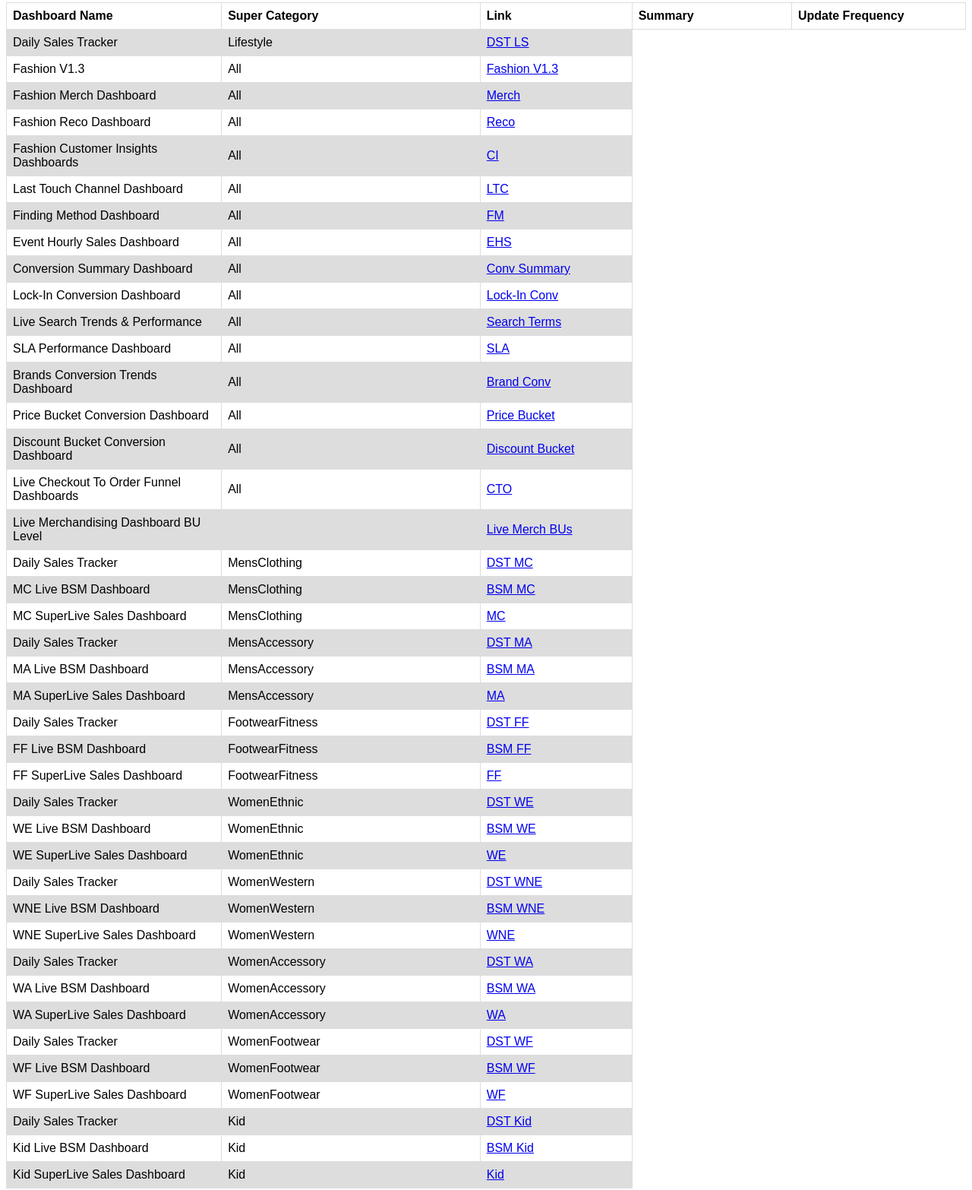
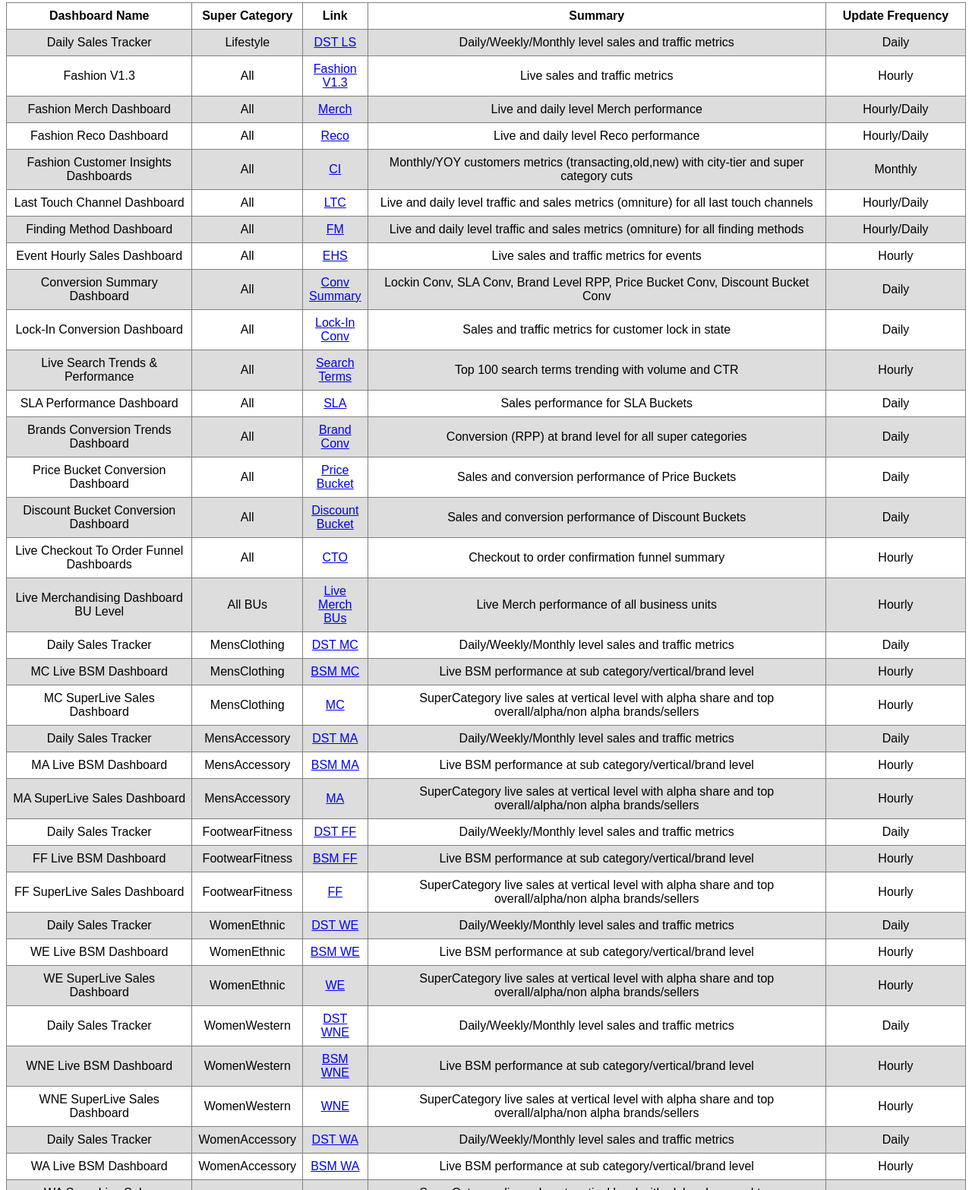
Before and after one commit to apretesh/apretesh.github.io, a plain HTML site: page index.html in a window 1280 px wide. Shown: the part 52-1618 px from the top of the page at 76% size. Drawn offline with Linux system fonts and the light colour scheme.

Commit message:
Final_mostly

```diff
--- a/index.html
+++ b/index.html
@@ -8,8 +8,8 @@ table {
 }
 
 td, th {
-  border: 1px solid #dddddd;
-  text-align: left;
+  border: 1px solid #808080;
+  text-align:center;
   padding: 8px;
 }
 
@@ -23,11 +23,11 @@ tr:nth-child(even) {
 <h2>Dashboard Links</h2>
 
 <table>
-  <col width="20">
-  <col width="10">
-  <col width="10">
-  <col width="40">
-  <col width="20">
+  <col width="20%">
+  <col width="10%">
+  <col width="5%">
+  <col width="50%">
+  <col width="15%">
   <tr>
     <th>Dashboard Name</th>
     <th>Super Category</th>
@@ -39,206 +39,288 @@ tr:nth-child(even) {
     <td>Daily Sales Tracker</td>
     <td>Lifestyle</td>
     <td><a href="https://docs.google.com/spreadsheets/d/186t_77TG7KYoMU8xemZQYYXuatYkhzgFs1y2puYcErE/edit#gid=1218004336">DST LS</a></td>
-  </tr>
+<td>Daily/Weekly/Monthly level sales and traffic metrics</td>
+<td>Daily</td>
+</tr>
   <tr>
     <td>Fashion V1.3</td>
     <td>All</td>
     <td><a href="https://docs.google.com/spreadsheets/d/1Nhfrcd4PPLS8fCX31UgzSLR7rBvyr0W5r43sbFd-7_c/edit#gid=194662815">Fashion V1.3</a></td>
+<td>Live sales and traffic metrics</td>
+<td>Hourly</td>
   </tr>
   <tr>
     <td>Fashion Merch Dashboard</td>
     <td>All</td>
     <td><a href="https://docs.google.com/spreadsheets/d/1vxNINg5GnYHWWEAJbAerZId0XvqTZZU35-b4wTY0M-s/edit?ts=5c7fbdc2#gid=320064005">Merch</a></td>
+<td>Live and daily level Merch performance</td>
+<td>Hourly/Daily</td>
   </tr>
   <tr>
     <td>Fashion Reco Dashboard</td>
     <td>All</td>
     <td><a href="https://docs.google.com/spreadsheets/d/1imsst79BbmGAsttONIVNnmlw39GiASoT4MaUOHzUhVU/edit?ts=5cac367e#gid=1246184016">Reco</a></td>
+<td>Live and daily level Reco performance</td>
+<td>Hourly/Daily</td>
   </tr>
   <tr>
     <td>Fashion Customer Insights Dashboards</td>
     <td>All</td>
     <td><a href="https://docs.google.com/spreadsheets/d/1dsnNsxJrPrHC_WT_zqez4_y_LRC01MCCGdjU81pL7zw/edit#gid=493513274">CI</a></td>
+<td>Monthly/YOY customers metrics (transacting,old,new) with city-tier and super category cuts</td>
+<td>Monthly</td>
   </tr>
   <tr>
     <td>Last Touch Channel Dashboard</td>
     <td>All</td>
     <td><a href="https://docs.google.com/spreadsheets/d/1zyvvkm_CTzOypsj4TI_NqtJ2-qo4vG81xh7BiD_0NcE/edit?ts=5c94c525#gid=657750270">LTC</a></td>
+<td>Live and daily level traffic and sales metrics (omniture) for all last touch channels</td>
+<td>Hourly/Daily</td>
   </tr>
   <tr>
     <td>Finding Method Dashboard</td>
     <td>All</td>
     <td><a href="https://docs.google.com/spreadsheets/d/1GxXtgo931lL7TvY3rQJqD9SsjfuBIO1fn8cGJR-qoTM/edit?ts=5cde9143#gid=1214334658">FM</a></td>
+<td>Live and daily level traffic and sales metrics (omniture) for all finding methods</td>
+<td>Hourly/Daily</td>
   </tr>
   <tr>
     <td>Event Hourly Sales Dashboard</td>
     <td>All</td>
     <td><a href="https://docs.google.com/spreadsheets/d/1ns8fzZ9UHjdXvFMkyPqihUv38uD43RR7HqwuOcTgrLI/edit#gid=0">EHS</a></td>
+<td>Live sales and traffic metrics for events</td>
+<td>Hourly</td>
   </tr>
   <tr>
     <td>Conversion Summary Dashboard</td>
     <td>All</td>
     <td><a href="https://docs.google.com/spreadsheets/d/1Ef87WCPLj7P2MpnaoQEmCvmyMbEehaPTfqlWFOEtftg/edit#gid=1989801892">Conv Summary</a></td>
+<td>Lockin Conv, SLA Conv, Brand Level RPP, Price Bucket Conv, Discount Bucket Conv</td>
+<td>Daily</td>
   </tr>
   <tr>
     <td>Lock-In Conversion Dashboard</td>
     <td>All</td>
     <td><a href="https://docs.google.com/spreadsheets/d/1MsuZ_oxZnP4zsEfIzlcs8lfcoHRJf7NoJnAlKW0izlA/edit?ts=5d1c6328#gid=840619186">Lock-In Conv</a></td>
+<td>Sales and traffic metrics for customer lock in state</td>
+<td>Daily</td>
   </tr>
   <tr>
     <td>Live Search Trends & Performance</td>
     <td>All</td>
     <td><a href="https://docs.google.com/spreadsheets/d/15iXYSzDbjGoM8ME_5RPUQrWBAsk2INRIcJtWnuvUdOQ/edit?ts=5d1caea5#gid=2143759297">Search Terms</a></td>
+<td>Top 100 search terms trending with volume and CTR</td>
+<td>Hourly</td>
   </tr>
   <tr>
     <td>SLA Performance Dashboard</td>
     <td>All</td>
     <td><a href="https://docs.google.com/spreadsheets/d/1VNBheBZTBGhrNLb7J3kymYzmvj8AbBWHBdNKBKJNvDw/edit#gid=297337668">SLA</a></td>
+<td>Sales performance for SLA Buckets</td>
+<td>Daily</td>
   </tr>
   <tr>
     <td>Brands Conversion Trends Dashboard</td>
     <td>All</td>
     <td><a href="https://docs.google.com/spreadsheets/d/16_f9vPcKg9RsT_kwVrMP3lDz1vbtU-_JKnKPTDFLidU/edit#gid=1533275178">Brand Conv</a></td>
+<td>Conversion (RPP) at brand level for all super categories</td>
+<td>Daily</td>
   </tr>
   <tr>
     <td>Price Bucket Conversion Dashboard</td>
     <td>All</td>
     <td><a href="https://docs.google.com/spreadsheets/d/1OFdyhhdTZyj6t1sSXPNMuBF_-HmgV2qMdXqZ3_NKbLg/edit#gid=1281302356">Price Bucket</a></td>
+<td>Sales and conversion performance of Price Buckets</td>
+<td>Daily</td>
   </tr>
   <tr>
     <td>Discount Bucket Conversion Dashboard</td>
     <td>All</td>
     <td><a href="https://docs.google.com/spreadsheets/d/1wHjD1UVigqSZNEMFwYkVgLE1Z78e3ecBAv_0rRXwNJY/edit?ts=5d70f363#gid=1281302356">Discount Bucket</a></td>
+<td>Sales and conversion performance of Discount Buckets</td>
+<td>Daily</td>
   </tr>
   <tr>
     <td>Live Checkout To Order Funnel Dashboards</td>
     <td>All</td>
     <td><a href="https://docs.google.com/spreadsheets/d/1LtRj-vzkfYap1UHrUCOdVA3uDWZzj5tdNrEI9-pGxug/edit?ts=5ccc1081#gid=603319074">CTO</a></td>
+<td>Checkout to order confirmation funnel summary</td>
+<td>Hourly</td>
   </tr>
    <tr>
     <td>Live Merchandising Dashboard BU Level</td>
-    <td></td>
+    <td>All BUs</td>
     <td><a href="https://docs.google.com/spreadsheets/d/1QzJfpZsnanVn8WBXeJVzhy4C-Ita13DU2lFuyrRr_3E/edit#gid=1332941353">Live Merch BUs</a></td>
+<td>Live Merch performance of all business units</td>
+<td>Hourly</td>
   </tr>
   <tr>
     <td>Daily Sales Tracker</td>
     <td>MensClothing</td>
     <td><a href="https://docs.google.com/spreadsheets/d/1CTWFQ3Rv0oHN2PPjm_Vgkgnlal3KqvbzdCOvE6BCnf8/edit#gid=0">DST MC</a></td>
+<td>Daily/Weekly/Monthly level sales and traffic metrics</td>
+<td>Daily</td>
   </tr>
   <tr>
     <td>MC Live BSM Dashboard</td>
     <td>MensClothing</td>
     <td><a href="https://docs.google.com/spreadsheets/d/1pQW094QCgElfNq9BhxSQfQdN86IYae6qDMWZc9d2hs4/edit#gid=0">BSM MC</a></td>
+<td>Live BSM performance at sub category/vertical/brand level</td>
+<td>Hourly</td>
   </tr>
    <tr>
     <td>MC SuperLive Sales Dashboard</td>
     <td>MensClothing</td>
     <td><a href="https://docs.google.com/spreadsheets/d/18nNZbjlMb5-dopY-zbxQ3sxnxbsS6rYxMPoV1hL_MMA/edit#gid=918523860">MC</a></td>
+<td>SuperCategory live sales at vertical level with alpha share and top overall/alpha/non alpha brands/sellers</td>
+<td>Hourly</td>
   </tr>
   <tr>
     <td>Daily Sales Tracker</td>
     <td>MensAccessory</td>
     <td><a href="https://docs.google.com/spreadsheets/d/1f0xAys_UfZ0sqB_YgWYG5jdBE2azxl9NkRMprqAFX7E/edit#gid=0">DST MA</a></td>
+<td>Daily/Weekly/Monthly level sales and traffic metrics</td>
+<td>Daily</td>
   </tr>
    <tr>
     <td>MA Live BSM Dashboard</td>
     <td>MensAccessory</td>
     <td><a href="https://docs.google.com/spreadsheets/d/1EqczoFZR_2s32VYEpbR2EiFxBqH92Jw5XordHYQtZt0/edit#gid=0">BSM MA</a></td>
+<td>Live BSM performance at sub category/vertical/brand level</td>
+<td>Hourly</td>
   </tr>
    <tr>
     <td>MA SuperLive Sales Dashboard</td>
     <td>MensAccessory</td>
     <td><a href="https://docs.google.com/spreadsheets/d/1LQfrP0RsGxYQFe7y5OPB13wzv1b9uwpOYxVUPR6zWMo/edit#gid=0">MA</a></td>
+<td>SuperCategory live sales at vertical level with alpha share and top overall/alpha/non alpha brands/sellers</td>
+<td>Hourly</td>
   </tr>
   <tr>
     <td>Daily Sales Tracker</td>
     <td>FootwearFitness</td>
     <td><a href="https://docs.google.com/spreadsheets/d/1XGjJUp3oqkEE7KZoQ_L7McY0aib3apn2Fk1mQUktSug/edit#gid=0">DST FF</a></td>
+<td>Daily/Weekly/Monthly level sales and traffic metrics</td>
+<td>Daily</td>
   </tr>
   <tr>
     <td>FF Live BSM Dashboard</td>
     <td>FootwearFitness</td>
     <td><a href="https://docs.google.com/spreadsheets/d/14lPDVIAN382mx_zCXrRw8v3MvpZ0RctJNR79AG3uE9A/edit#gid=0">BSM FF</a></td>
+<td>Live BSM performance at sub category/vertical/brand level</td>
+<td>Hourly</td>
   </tr>
   <tr>
     <td>FF SuperLive Sales Dashboard</td>
     <td>FootwearFitness</td>
     <td><a href="https://docs.google.com/spreadsheets/d/1jypp4GxIq5W3ZtXz9-RUaOpqZqbghTduZn5wu6dh-o4/edit#gid=0">FF</a></td>
+<td>SuperCategory live sales at vertical level with alpha share and top overall/alpha/non alpha brands/sellers</td>
+<td>Hourly</td>
   </tr>
   <tr>
     <td>Daily Sales Tracker</td>
     <td>WomenEthnic</td>
     <td><a href="https://docs.google.com/spreadsheets/d/12Ii7pE8qOfGJ6e0vPh4r0ZQ_8I_oBxAbL1ClFTSMpPM/edit#gid=0">DST WE</a></td>
+<td>Daily/Weekly/Monthly level sales and traffic metrics</td>
+<td>Daily</td>
   </tr>
   <tr>
     <td>WE Live BSM Dashboard</td>
     <td>WomenEthnic</td>
     <td><a href="https://docs.google.com/spreadsheets/d/16jkJi0EtmSW3gSwN0fTMyMdKkyxFsgkXFt__mrrddDE/edit#gid=1243759396">BSM WE</a></td>
+<td>Live BSM performance at sub category/vertical/brand level</td>
+<td>Hourly</td>
   </tr>
   <tr>
     <td>WE SuperLive Sales Dashboard</td>
     <td>WomenEthnic</td>
     <td><a href="https://docs.google.com/spreadsheets/d/12b1I4mVPzF6Qu6tLyCgZGFHmyrRiV0poAJBnUqQM_vM/edit#gid=0">WE</a></td>
+<td>SuperCategory live sales at vertical level with alpha share and top overall/alpha/non alpha brands/sellers</td>
+<td>Hourly</td>
   </tr>
   <tr>
     <td>Daily Sales Tracker</td>
     <td>WomenWestern</td>
     <td><a href="https://docs.google.com/spreadsheets/d/1jtECIHgD9vJA7wgLX68r17fidh4yqB36d7Pt4gLDfdc/edit#gid=0">DST WNE</a></td>
+<td>Daily/Weekly/Monthly level sales and traffic metrics</td>
+<td>Daily</td>
   </tr>
   <tr>
     <td>WNE Live BSM Dashboard</td>
     <td>WomenWestern</td>
     <td><a href="https://docs.google.com/spreadsheets/d/1l_foxCBuvPtb6ECeDJxOP2wPGqEdWH0E5EP5wv2IK74/edit#gid=0">BSM WNE</a></td>
+<td>Live BSM performance at sub category/vertical/brand level</td>
+<td>Hourly</td>
   </tr>
   <tr>
     <td>WNE SuperLive Sales Dashboard</td>
     <td>WomenWestern</td>
     <td><a href="https://docs.google.com/spreadsheets/d/1f7G9-vzoELSwXgxl-EgzQX9EbGNNvvFFuR-AKauEGk0/edit#gid=0">WNE</a></td>
+<td>SuperCategory live sales at vertical level with alpha share and top overall/alpha/non alpha brands/sellers</td>
+<td>Hourly</td>
   </tr>
   <tr>
     <td>Daily Sales Tracker</td>
     <td>WomenAccessory</td>
     <td><a href="https://docs.google.com/spreadsheets/d/1RW_7GIixODd-SBEKSxgMTIgJmBM7W6PHQbw24GonGy4/edit#gid=0">DST WA</a></td>
+<td>Daily/Weekly/Monthly level sales and traffic metrics</td>
+<td>Daily</td>
   </tr>
   <tr>
     <td>WA Live BSM Dashboard</td>
     <td>WomenAccessory</td>
     <td><a href="https://docs.google.com/spreadsheets/d/1r0vT19VDLiObtY9CykyYwEbf3tTJX0lZ2EIvs5zV5wQ/edit#gid=0">BSM WA</a></td>
+<td>Live BSM performance at sub category/vertical/brand level</td>
+<td>Hourly</td>
   </tr>
   <tr>
     <td>WA SuperLive Sales Dashboard</td>
     <td>WomenAccessory</td>
     <td><a href="https://docs.google.com/spreadsheets/d/1CUhQQpvZTKHFOgaZwGTciQlbyDPV6WO8RkFGHxvYzX8/edit#gid=0">WA</a></td>
+<td>SuperCategory live sales at vertical level with alpha share and top overall/alpha/non alpha brands/sellers</td>
+<td>Hourly</td>
   </tr>
   <tr>
     <td>Daily Sales Tracker</td>
     <td>WomenFootwear</td>
     <td><a href="https://docs.google.com/spreadsheets/d/11f-_tB9w_rjIcf0IPDapJ67CtWQWzq3xbVdweJA7h5g/edit#gid=0">DST WF</a></td>
+<td>Daily/Weekly/Monthly level sales and traffic metrics</td>
+<td>Daily</td>
   </tr>
   <tr>
     <td>WF Live BSM Dashboard</td>
     <td>WomenFootwear</td>
     <td><a href="https://docs.google.com/spreadsheets/d/1JxCdTjqnxvfKar9yB432la2cc9ZbVJ_c55vzYzuRQko/edit#gid=0">BSM WF</a></td>
+<td>Live BSM performance at sub category/vertical/brand level</td>
+<td>Hourly</td>
   </tr>
   <tr>
     <td>WF SuperLive Sales Dashboard</td>
     <td>WomenFootwear</td>
     <td><a href="https://docs.google.com/spreadsheets/d/1CUhQQpvZTKHFOgaZwGTciQlbyDPV6WO8RkFGHxvYzX8/edit#gid=669312354">WF</a></td>
+<td>SuperCategory live sales at vertical level with alpha share and top overall/alpha/non alpha brands/sellers</td>
+<td>Hourly</td>
   </tr>
   <tr>
     <td>Daily Sales Tracker</td>
     <td>Kid</td>
     <td><a href="https://docs.google.com/spreadsheets/d/1Ic1NEyvW4fRGxJmbxcxUXejGLBbKmf00I68uoU63kTk/edit#gid=0">DST Kid</a></td>
+<td>Daily/Weekly/Monthly level sales and traffic metrics</td>
+<td>Daily</td>
   </tr>
   <tr>
     <td>Kid Live BSM Dashboard</td>
     <td>Kid</td>
     <td><a href="https://docs.google.com/spreadsheets/d/1qFCrAPtj_OCAR99PLPksw47NQaqtZca_k8rIfYlgu2Y/edit#gid=0">BSM Kid</a></td>
+<td>Live BSM performance at sub category/vertical/brand level</td>
+<td>Hourly</td>
   </tr>
   <tr>
     <td>Kid SuperLive Sales Dashboard</td>
     <td>Kid</td>
     <td><a href="https://docs.google.com/spreadsheets/d/1B2RvuynLsQJzCWdumGPUb9e-bQesaIDxpyd_DLmtVBE/edit#gid=0">Kid</a></td>
+<td>SuperCategory live sales at vertical level with alpha share and top overall/alpha/non alpha brands/sellers</td>
+<td>Hourly</td>
   </tr>
 </table>
 </body>
```
